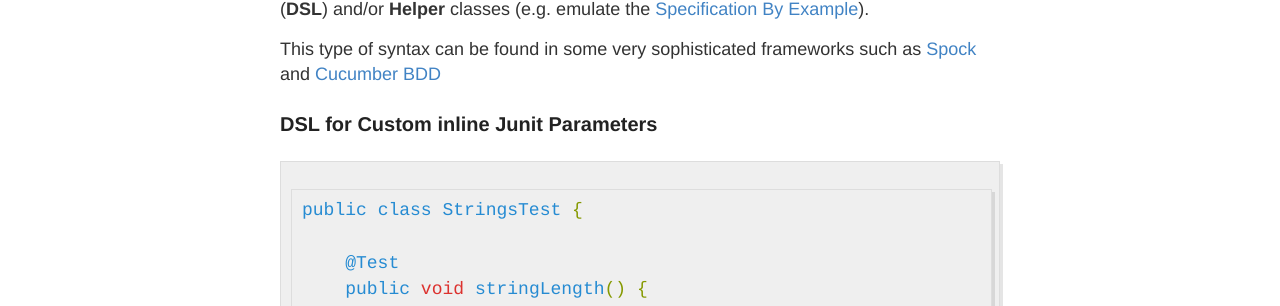
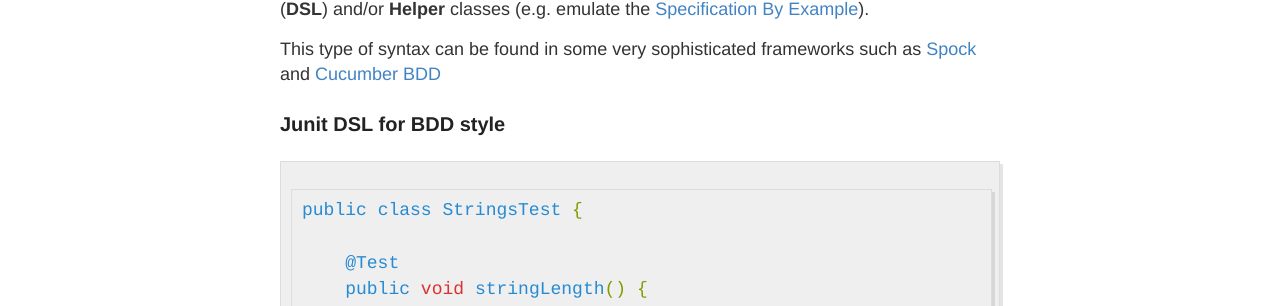
Before and after one commit to mbarralo/mbarralo.github.io, a Jekyll site: the page built from _posts/2016-1-3-Junit-Parameters-DSL.md, in a window 1280 px wide. Shown: the part 321-627 px from the top of the page. Built offline with Jekyll 4.4.1, drawn with Linux system fonts in a browser that asks for light colours; comment, search, counter and statistics services are not loaded.

Commit message:
first post

````diff
--- a/_posts/2016-1-3-Junit-Parameters-DSL.md
+++ b/_posts/2016-1-3-Junit-Parameters-DSL.md
@@ -9,7 +9,7 @@ This is a simple example of things one can do with simple domain specific langua
 
 This type of syntax can be found in some very sophisticated frameworks such as [Spock](https://github.com/spockframework) and [Cucumber BDD](https://cucumber.io)
 
-### DSL for Custom inline Junit Parameters
+### Junit DSL for BDD style
 
 ```java
 public class StringsTest {
````
